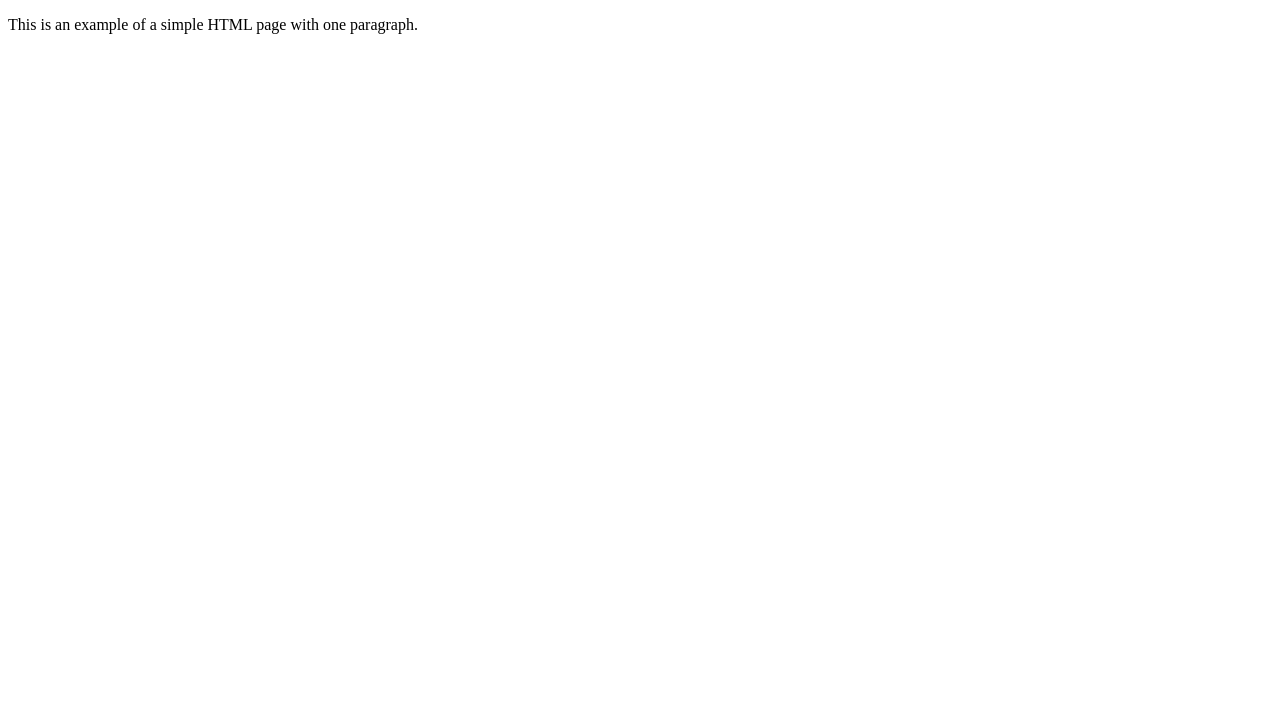
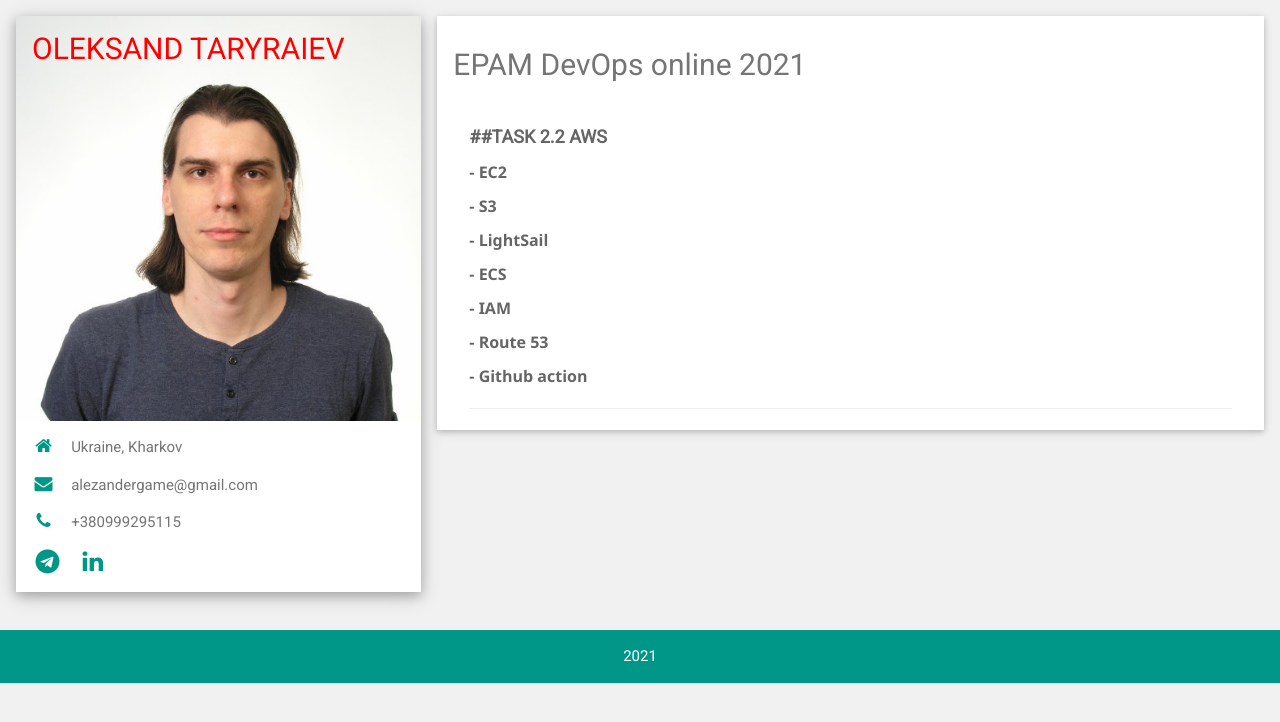
Before and after one commit to alezander86/s3-static, a plain HTML site: page index.html in a window 1280 px wide. Drawn offline with nearby package versions, Linux system fonts and the light colour scheme.

Commit message:
add photo and change index.html

```diff
--- a/index.html
+++ b/index.html
@@ -1,9 +1,74 @@
 <!DOCTYPE html>
 <html>
-    <head>
-        <title>Example</title>
-    </head>
-    <body>
-        <p>This is an example of a simple HTML page with one paragraph.</p>
-    </body>
+
+<head>
+    <meta charset="UTF-8">
+    <meta name="viewport" content="width=device-width, initial-scale=1">
+    <link rel="stylesheet" href="https://www.w3schools.com/w3css/4/w3.css">
+    <link rel='stylesheet' href='https://fonts.googleapis.com/css?family=Roboto'>
+    <link rel="stylesheet" href="https://cdnjs.cloudflare.com/ajax/libs/font-awesome/4.7.0/css/font-awesome.min.css">
+    <style>
+        html,
+        body,
+        h1,
+        h2,
+        h3,
+        h4,
+        h5 {
+            font-family: "Roboto", sans-serif
+        }
+    </style>
+    <title>OLEKSAND TARYRAIEV</title>
+</head>
+
+<body class="w3-light-grey">
+    <div class="w3-content w3-margin-top" style="max-width:1360px;">
+        <div class="w3-row-padding">
+            <div class="w3-third">
+                <div class="w3-white w3-text-grey w3-card-4">
+                    <div class="w3-display-container">
+                        <div class="w3-display-topleft w3-container w3-text-white">
+                            <h2 style="color:red">OLEKSAND TARYRAIEV</h2>
+                        </div>
+                        <img src="img/photo.png" style="width:100%" alt="Avatar">
+                    </div>
+                    <div class="w3-container">
+                        <p><i class="fa fa-home fa-fw w3-margin-right w3-large w3-text-teal"></i>Ukraine, Kharkov</p>
+                        <p><i class="fa fa-envelope fa-fw w3-margin-right w3-large w3-text-teal"></i>alezandergame@gmail.com
+                        </p>
+                        <p><i class="fa fa-phone fa-fw w3-margin-right w3-large w3-text-teal"></i>+380999295115</p>
+                        <p><a href="https://t.me/taryraiev"><i
+                                    class="fa fa-telegram fa-fw w3-margin-right w3-xlarge w3-text-teal"></i></a>
+                            <a href="https://www.linkedin.com/in/alexander-taryraev/"><i
+                                    class="fa fa-linkedin w3-margin-right w3-xlarge w3-text-teal"></i></a>
+                    </div>
+                </div><br>
+            </div>
+
+            <div class="w3-twothird">
+
+                <div class="w3-container w3-card w3-white w3-margin-bottom">
+                    <h2 class="w3-text-grey w3-padding-16">EPAM DevOps online 2021</h2>
+                    <div class="w3-container">
+                        <h5 class="w3-opacity"><b>##TASK 2.2 AWS</b></h5>
+                        <h6 class="w3-opacity"><b>- EC2</b></h6>
+                        <h6 class="w3-opacity"><b>- S3</b></h6>
+                        <h6 class="w3-opacity"><b>- LightSail</b></h6>
+                        <h6 class="w3-opacity"><b>- ECS</b></h6>
+                        <h6 class="w3-opacity"><b>- IAM</b></h6>
+                        <h6 class="w3-opacity"><b>- Route 53</b></h6>
+						<h6 class="w3-opacity"><b>- Github action</b></h6>
+                        <hr>
+                    </div>
+                </div>
+            </div>
+        </div>
+    </div>
+
+    <footer class="w3-container w3-teal w3-center w3-margin-top">
+        <p>2021</p>
+
+    </footer>
+</body>
+
 </html>
```
Also changed, not shown: img/photo.png (added).
